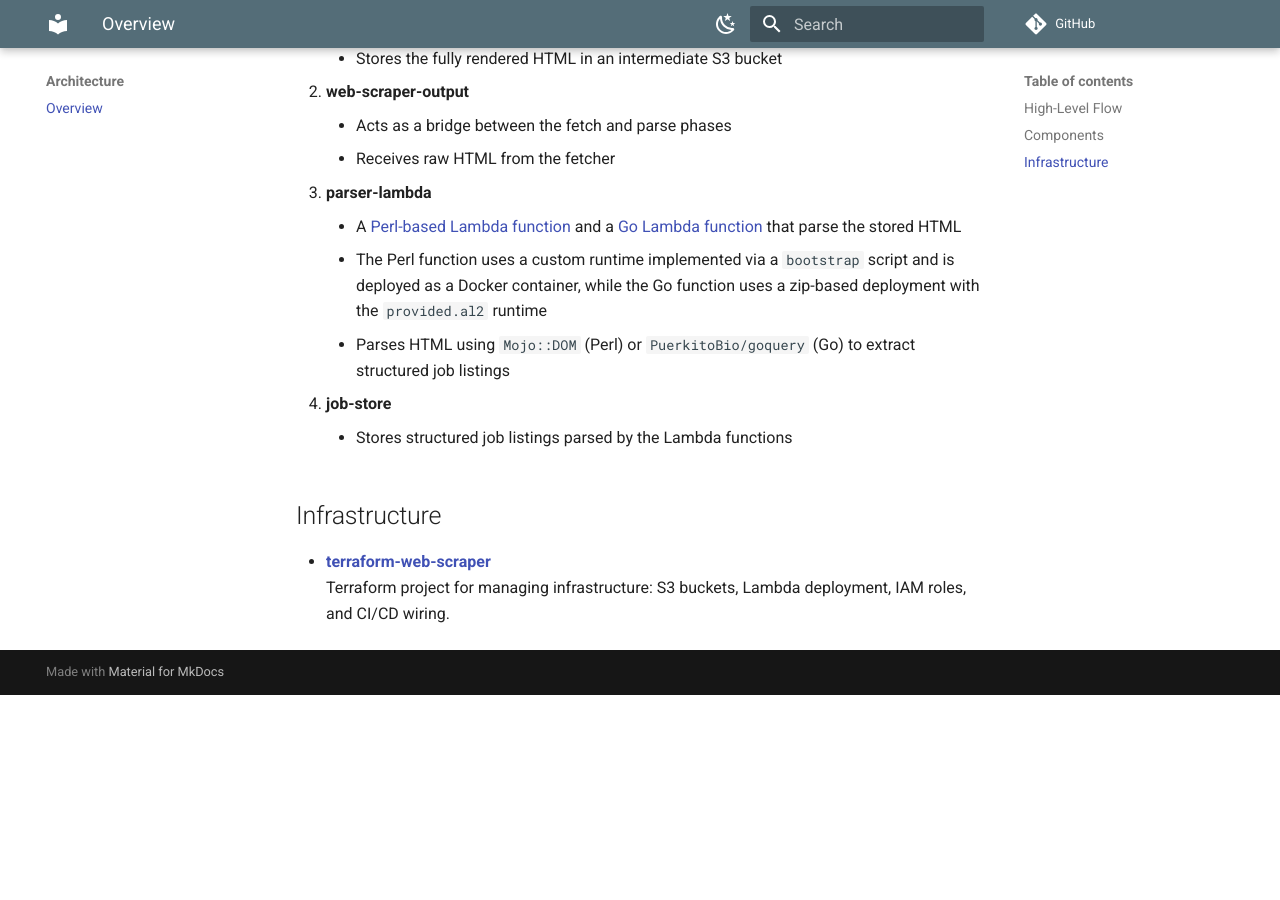
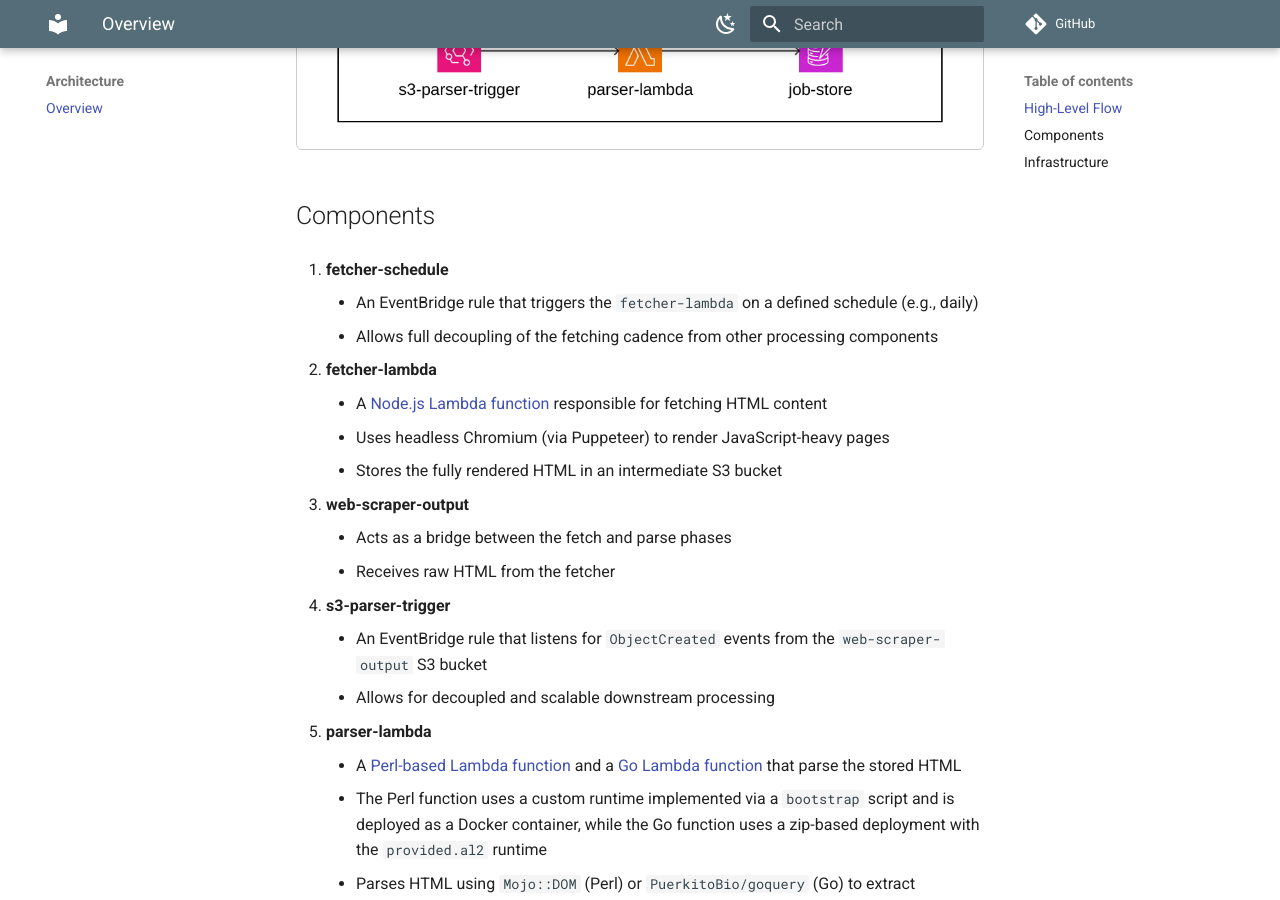
Before and after one commit to PhilNel/docs-web-scraper, an MkDocs documentation site: the page built from docs/architecture/overview.md, in a window 1280 px wide and 900 px high, scrolled down 712 px. Built offline with MkDocs 1.6.1 and Material for MkDocs 9.7.7, drawn with Linux system fonts in a browser that asks for light colours; comment, search, counter and statistics services are not loaded; before the commit the page ends 1407 px from its top, so only the background shows below that.

Commit message:
Update to include event bridge components

```diff
--- a/docs/architecture/overview.md
+++ b/docs/architecture/overview.md
@@ -9,21 +9,30 @@ This diagram is generated from YAML using [`awsdac`](https://github.com/awslabs/
 <img src="../web-scraper-pipeline.png" alt="Web Scraper Architecture Diagram" style="max-width: 100%; border: 1px solid #ccc; border-radius: 6px;">
 
 ## Components
-1. **fetcher-lambda**
+
+1. **fetcher-schedule**
+    - An EventBridge rule that triggers the `fetcher-lambda` on a defined schedule (e.g., daily)
+    - Allows full decoupling of the fetching cadence from other processing components
+
+2. **fetcher-lambda**
     - A [Node.js Lambda function](https://github.com/PhilNel/node-web-fetcher) responsible for fetching HTML content
     - Uses headless Chromium (via Puppeteer) to render JavaScript-heavy pages
     - Stores the fully rendered HTML in an intermediate S3 bucket
 
-2. **web-scraper-output**
+3. **web-scraper-output**
     - Acts as a bridge between the fetch and parse phases
     - Receives raw HTML from the fetcher
 
-3. **parser-lambda**
+4. **s3-parser-trigger**
+    - An EventBridge rule that listens for `ObjectCreated` events from the `web-scraper-output` S3 bucket
+    - Allows for decoupled and scalable downstream processing
+
+5. **parser-lambda**
     - A [Perl-based Lambda function](https://github.com/PhilNel/perl-web-scraper) and a [Go Lambda function](https://github.com/PhilNel/go-web-scraper) that parse the stored HTML
     - The Perl function uses a custom runtime implemented via a `bootstrap` script and is deployed as a Docker container, while the Go function uses a zip-based deployment with the `provided.al2` runtime
     - Parses HTML using `Mojo::DOM` (Perl) or `PuerkitoBio/goquery` (Go) to extract structured job listings
 
-4. **job-store**
+6. **job-store**
     - Stores structured job listings parsed by the Lambda functions
 
 ## Infrastructure
```
Also changed, not shown: docs/features/html-parsing.md (+0 -2 lines), docs/architecture/web-scraper-pipeline.png, 1 other file.
